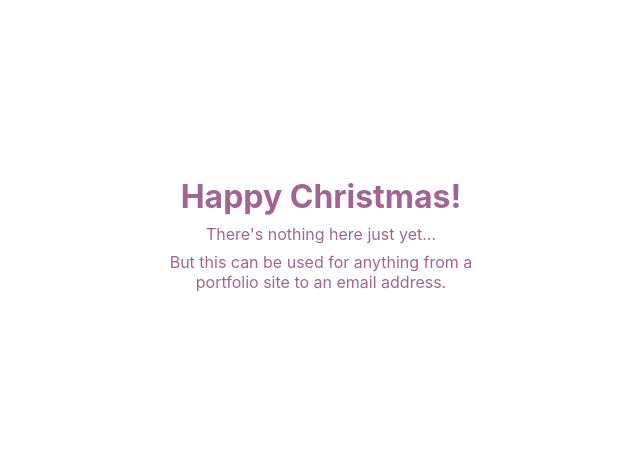
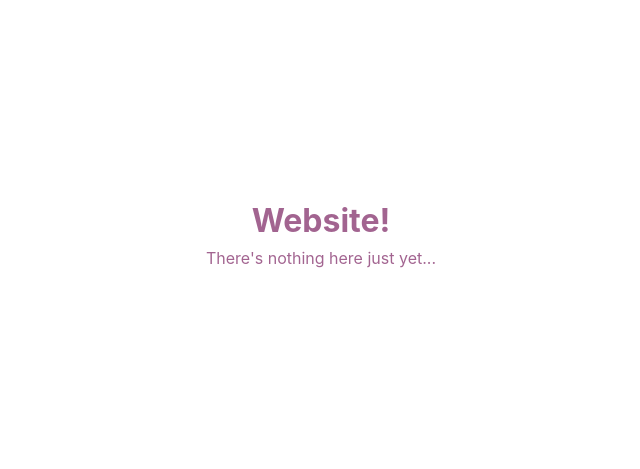
Before and after one commit to lukolee/christmas-ash, a plain HTML site: page index.html in a window 1280 px wide. Shown: the part 166-635 px from the top of the page, without its empty margins (319-959 px from the left). Drawn offline with Linux system fonts and the light colour scheme.

Commit message:
changed text

```diff
--- a/index.html
+++ b/index.html
@@ -44,9 +44,8 @@
 
         <div class="stage">
             <div class="presenter">
-                <h1 class="inverse-text">Happy Christmas!</h1>
+                <h1 class="inverse-text">Website!</h1>
                 <p class="inverse-text">There's nothing here just yet...</p>
-                <p class="inverse-text">But this can be used for anything from a portfolio site to an email address.</p>
             </div>
         </div>
     </main>
```
Also changed, not shown: 1 other file.
